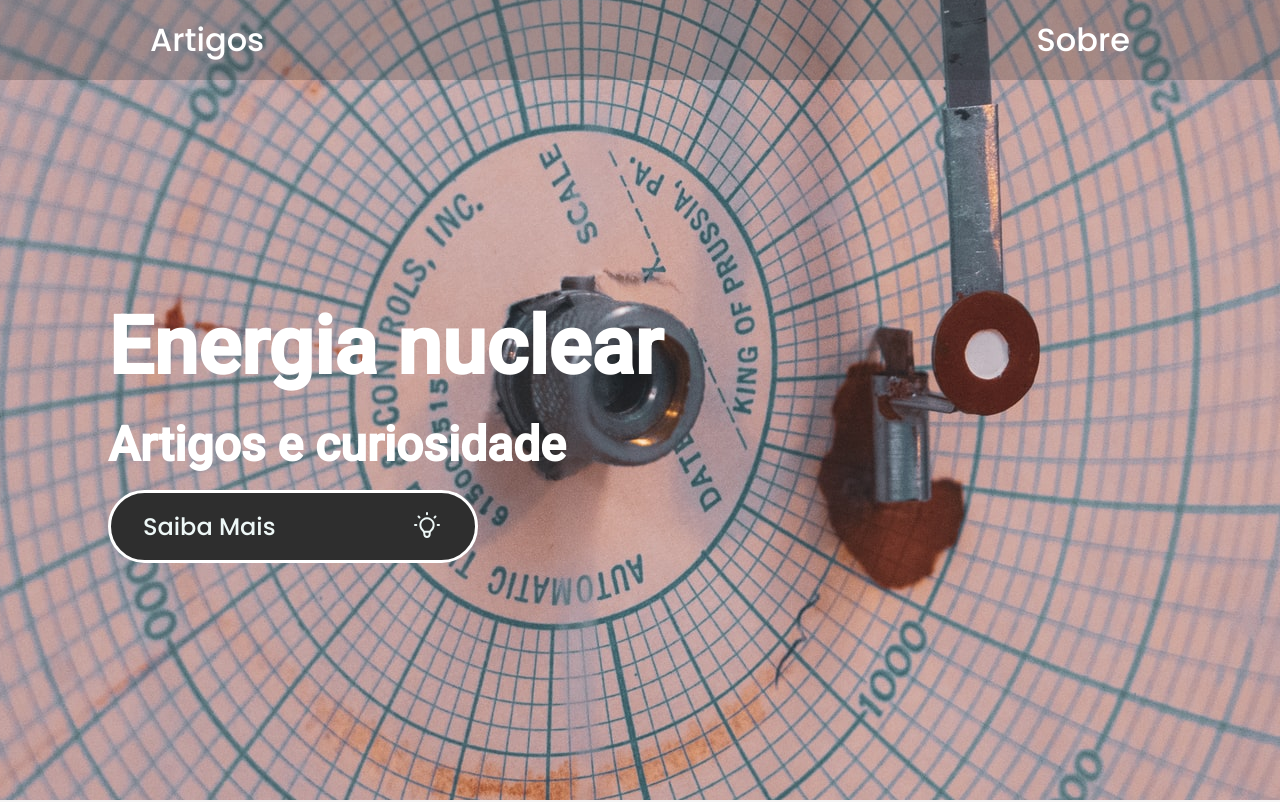
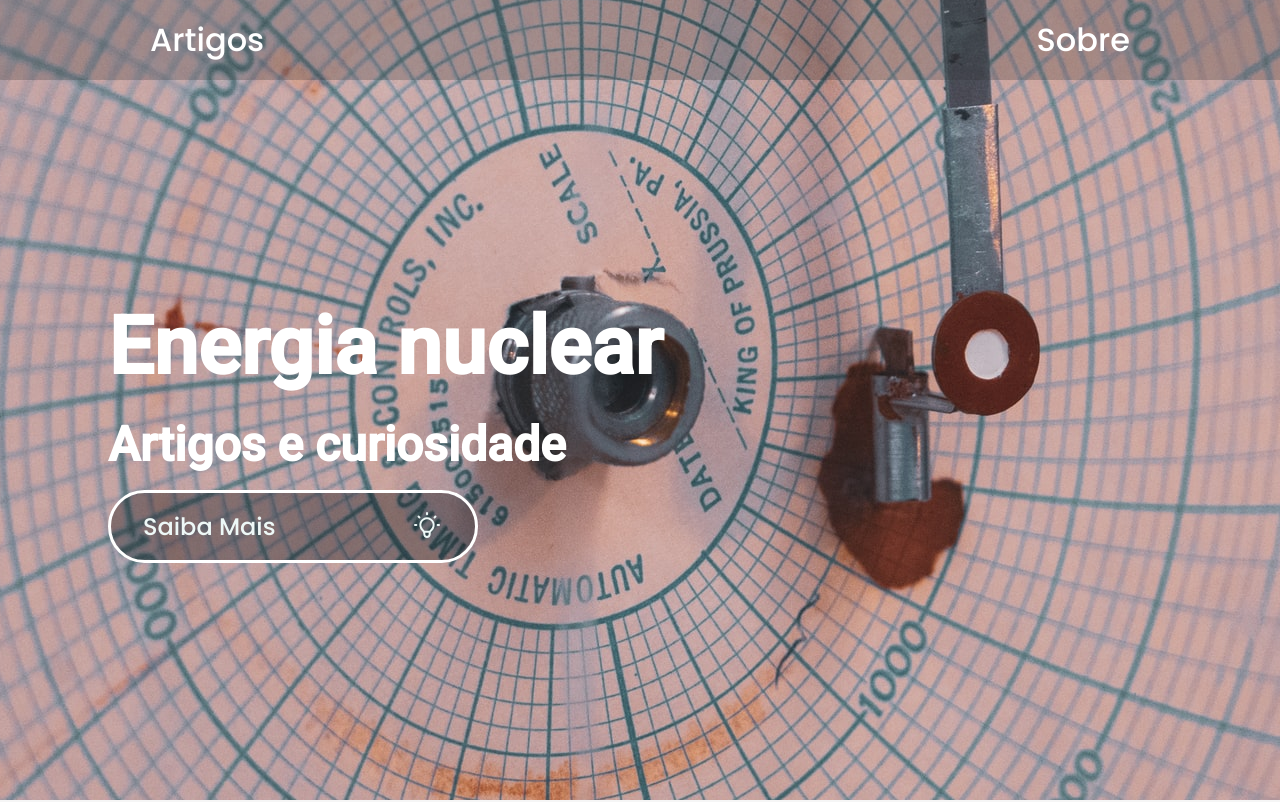
Before and after one commit to JoaoVictor6/blog-school, a React (Create React App) app: page / in a window 1280 px wide. Shown: the top 802 px of the page. Built offline with nearby package versions, Linux system fonts and the light colour scheme.

Commit message:
aplicando novas features do button

```diff
--- a/src/components/Header/index.tsx
+++ b/src/components/Header/index.tsx
@@ -7,7 +7,7 @@ export default function Header(): JSX.Element {
       <HeaderInfo>
         <h1>Energia nuclear</h1>
         <h2>Artigos e curiosidade</h2>
-        <Button placeholder="Saiba Mais" />
+        <Button isTransparent whoIsLink="#about" placeholder="Saiba Mais" />
       </HeaderInfo>
     </Container>
   );
```
